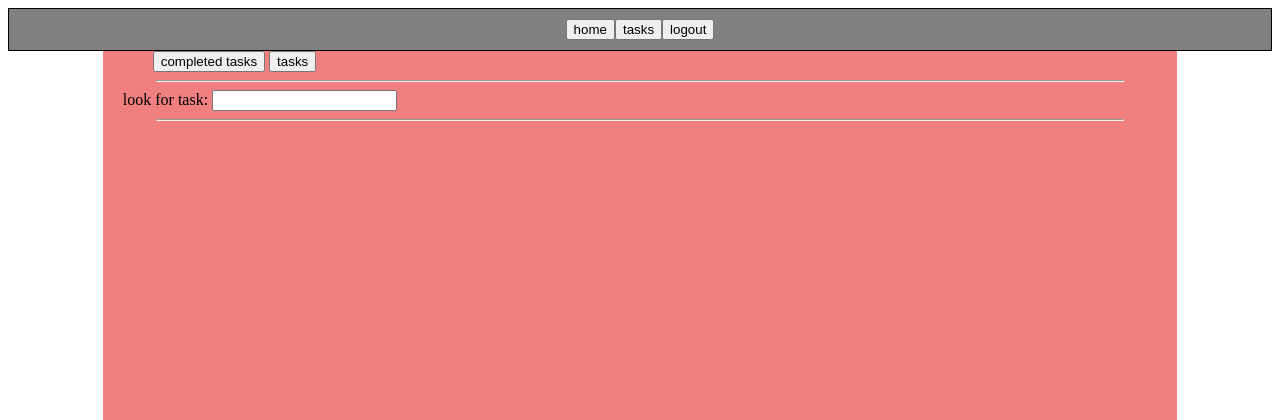
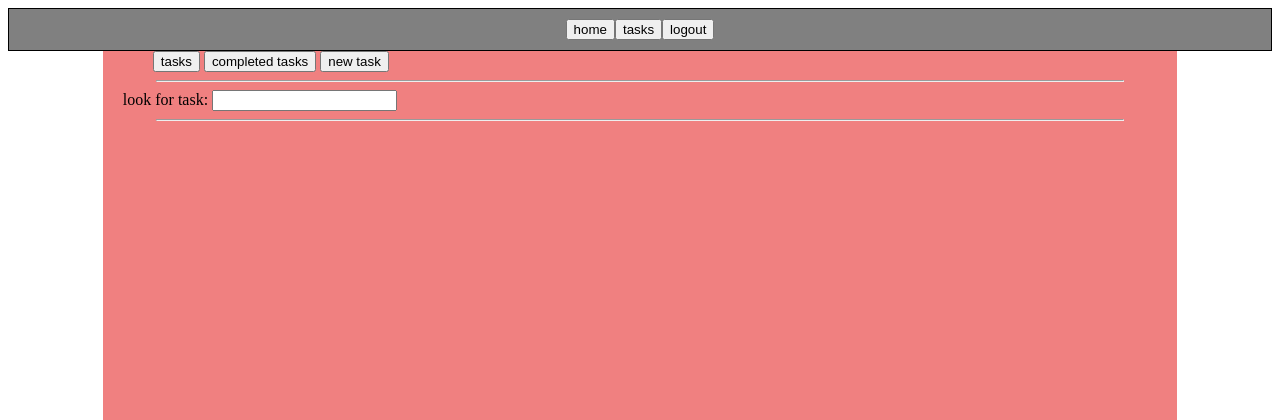
Before and after one commit to matan172/endproject_tasks, a Flask app: page /tasks in a window 1280 px wide. Shown: the top 420 px of the page. Run offline with Flask 3, Linux system fonts and the light colour scheme; the visitor is signed in with stand-in values (Sample User, id 1).

Commit message:
tasks page updates

```diff
--- a/DBfuncs.py
+++ b/DBfuncs.py
@@ -76,6 +76,28 @@ def pull_user(info):
                  return user
         return False
 
+def pull_completed_tasks(userid):
+    sendback = []
+    with open("./databases/02_tasks.json","r") as f:
+        try:
+            for task in json.load(f)[userid]["tasks"]:
+                if task["completed"]:
+                    sendback.append(task)
+            return sendback
+        except:
+            return False
+
+def pull_notcompleted_tasks(userid):
+    sendback = []
+    with open("./databases/02_tasks.json","r") as f:
+        try:
+            for task in json.load(f)[userid]["tasks"]:
+                if not task["completed"]:
+                    sendback.append(task)
+            return sendback
+        except:
+            return False
+
 def pull_tasks(userid:str):
     """
     argument -- userid
--- a/app.py
+++ b/app.py
@@ -69,17 +69,37 @@ def register():
         redirect("/")
 
 
+# --------------- crud -----------------------
+
+@app.route('/deletetask', methods=["POST","GET"])
+def removeTask():
+    if request.method == "POST":
+        id = request.form.get("taskid")
+        if id:
+            db.remove_task(user_id=session["id"],task_id=id)
+    return "Task as been removed "
 # --------------- api ----------------------------
+@app.route('/completed', methods=["POST"])
+def completed():
+    if request.method == "POST":
+        return {"tasks":db.pull_completed_tasks(session["id"])}
 
+@app.route('/notcompleted', methods=["POST"])
+def notcompleted():
+    if request.method == "POST":
+        return {"tasks":db.pull_notcompleted_tasks(session["id"])}
 
-@app.route('/pulltasks/<text>')
-def pulltasks(text):
-    tasks = db.pull_tasks(session["id"])
-    sendBack = []
-    for task in tasks:
-        if (text in task["title"]) or (text in task["desc"]):
-            sendBack.append(task)
-    return {'tasks':sendBack}
+@app.route('/pulltasks/', methods=["GET","POST"])
+def pulltasks():
+    if request.method == "POST":
+        text = request.json["text"]
+        print(text)
+        tasks = db.pull_tasks(session["id"])
+        sendBack = []
+        for task in tasks:
+            if (text in task["title"]) or (text in task["desc"]):
+                sendBack.append(task)
+        return {'tasks':sendBack}
 
 # ----------- production runserver ---------------
 if __name__ == "__main__":
--- a/static/css/tasks.css
+++ b/static/css/tasks.css
@@ -13,6 +13,7 @@
 
 hr {
     width: 90%;
+
 }
 
 #taskboard {
--- a/static/js/tasks.js
+++ b/static/js/tasks.js
@@ -1,5 +1,3 @@
-const taskBoard = document.getElementById("taskboard")
-const taskroot = ReactDOM.createRoot(taskBoard)
 
 
 function taskcard (task) {
@@ -9,7 +7,7 @@ function taskcard (task) {
         color = "yellow"
     }
     return (
-        <div className="tasks" id={task.id} style={{backgroundcolor:color}}>
+        <div className="tasks" id={task.id} style={{backgroundColor: color}}>
             <div className="tasktitle">
                 <h3>{task.title}</h3>
 
@@ -19,7 +17,7 @@ function taskcard (task) {
                 {task.desc}
             </div>
             <div id="options">
-                <form action="/deletetask" method="POST">
+                {/* <form action="/deletetask" method="POST">
                     <input type="hidden" value="task.id" name="taskid" />
                     <input type="submit" value="delete" />
 
@@ -28,6 +26,9 @@ function taskcard (task) {
                     <input type="hidden" value="task.id" name="taskid" />
                     <input type="submit" value="complete" />
                 </form>
+                 */}
+
+
             </div>
         </div>
     )
@@ -36,30 +37,61 @@ function taskcard (task) {
 
 }
 
-function showtasks () {
+function Showtasks () {
+    const [tasks, settasks] = React.useState([]);
+    React.useEffect (()=> {axios({method: 'POST',url: '/notcompleted',data: {}}).then((res) => settasks(res.data.tasks))},[]);
+
+
+    return tasks.map((task) => {
+        return taskcard(task)
+    })
+
 
 }
 
 
-function showcompleted() {
+function showtasks () {
+    const taskBoard = document.getElementById("taskboard")
+    const taskroot = ReactDOM.createRoot(taskBoard)
+    taskroot.render(<Showtasks />)
+}
+
+
+function Showcompletedtasks () {
+    const [tasks, settasks] = React.useState([]);
+    React.useEffect (()=> {axios({method: 'POST',url: '/completed',data: {}}).then((res) => settasks(res.data.tasks))},[]);
+
+
+    return tasks.map((task) => {
+        return taskcard(task)
+    })
 
 }
 
-function hideoptions() {
-    console.log("hide")
-}
-function showoptions() {
-    console.log("showoptions")
+function showcompleted() {
+    const taskBoard = document.getElementById("taskboard")
+    const taskroot = ReactDOM.createRoot(taskBoard)
+    taskroot.render(<Showcompletedtasks />)
+
 }
 
+const removetask = (task) => {
+    axios({
+        method: 'post',
+        url: '/deletetask',
+        data: {"id": task.id}
+    })
+
+}
 function Filtertasksfunc () {
     const [tasks, settasks] = React.useState([]);
     var text = document.getElementById("search").value;
-    React.useEffect (()=> {axios.get('/pulltasks/'+text).then((res) => settasks(res.data.tasks))},[]);
+    React.useEffect (()=> {axios({method: 'post',url: '/pulltasks',data: {"text":text}}).then((res) => settasks(res.data.tasks))},[]);
 
-
+    if (tasks == []) {
+        showtasks()
+    }
     console.log(tasks);
-
     return tasks.map((task) => {
         return taskcard(task)
     })
@@ -72,4 +104,9 @@ function filtertasks() {
     const taskroot = ReactDOM.createRoot(taskBoard)
     taskroot.render(<Filtertasksfunc />)
 
-}
+};
+
+
+const taskBoard = document.getElementById("taskboard");
+const taskroot = ReactDOM.createRoot(taskBoard);
+taskroot.render(<Showtasks />)
--- a/templates/tasks.html
+++ b/templates/tasks.html
@@ -12,8 +12,9 @@
 {% block body %}
 
     <div class="tasksnav">
-        <button onclick="showtasks()">completed tasks</button>
-        <button onclick="showcompleted()">tasks</button>
+        <button onclick="showtasks()"> tasks</button>
+        <button onclick="showcompleted()">completed tasks</button>
+        <button onclick="newtask()">new task</button>
 
 
     </div>
@@ -25,5 +26,5 @@
 
     </div>
     <hr>
-    <div id="taskboard"></div>
+    <div id="taskboard" onload="showtasks()"></div>
 {% endblock body %}
```
Also changed, not shown: 1 other file.
